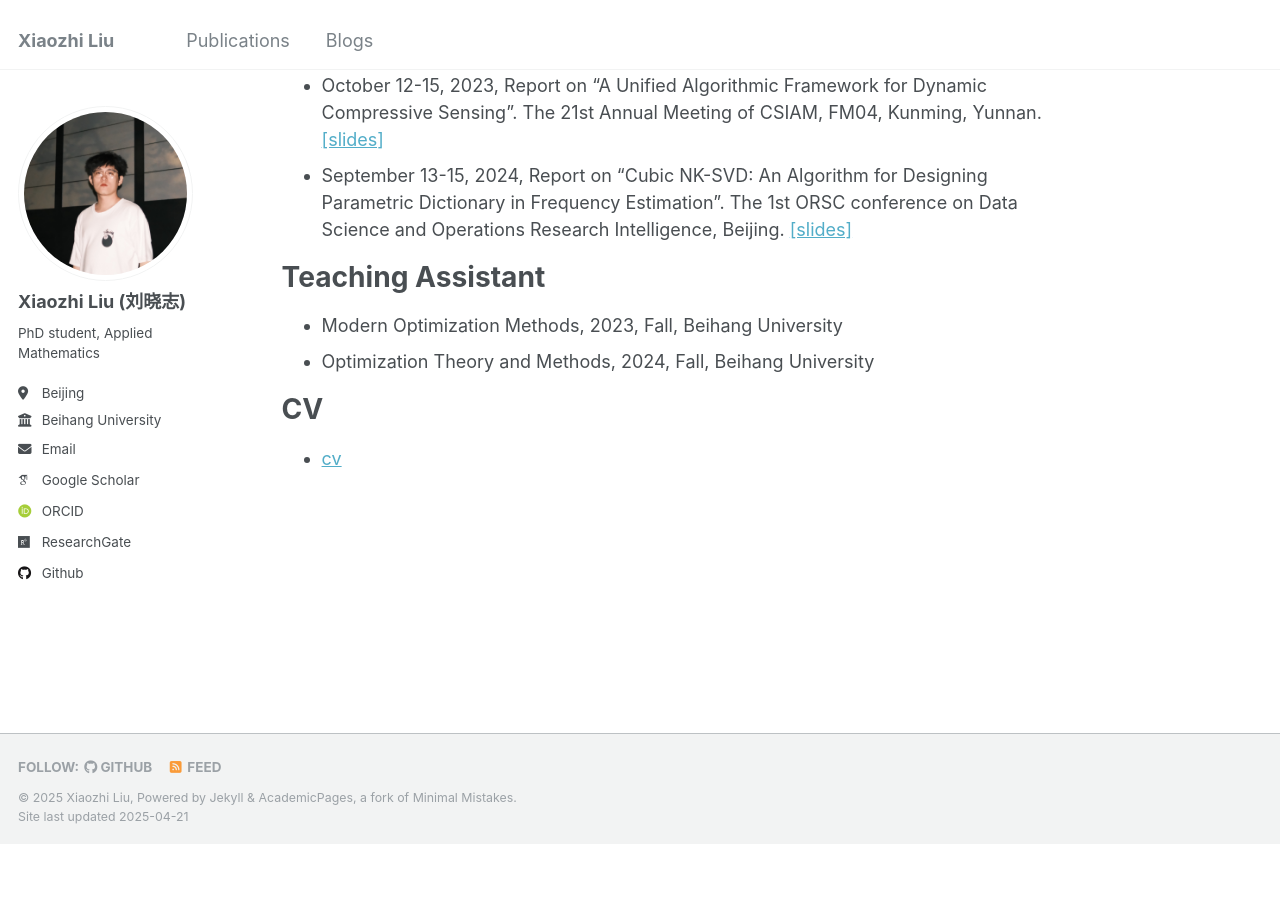
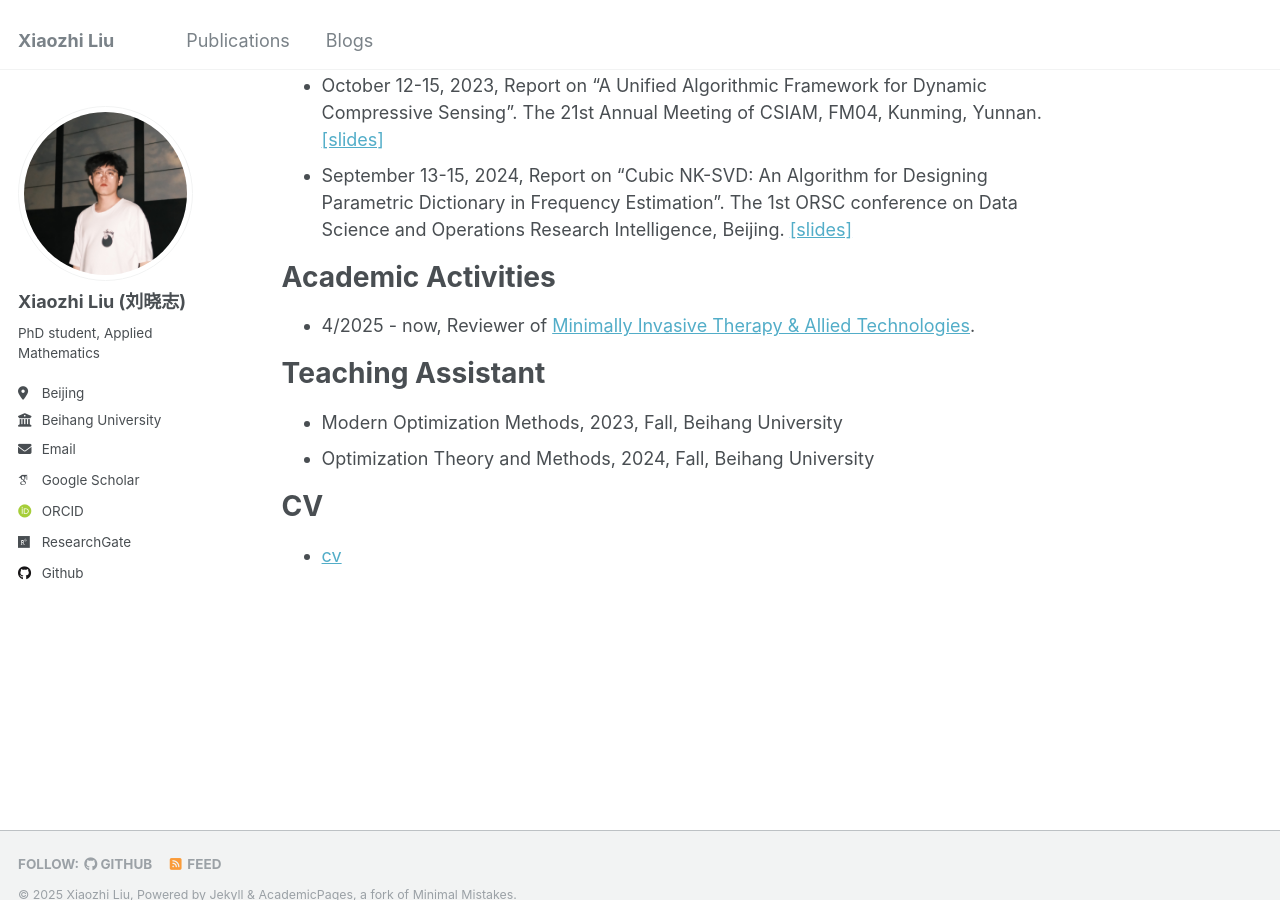
Before and after one commit to xzliu-opt/xzliu-opt.github.io, a Jekyll site: the page built from _pages/about.md, in a window 1280 px wide and 900 px high, scrolled down 826 px. Built offline with Jekyll 4.4.1, drawn with Linux system fonts in a browser that asks for light colours; some web fonts are replaced; before the commit the page ends 1670 px from its top, so only the background shows below that.

Commit message:
Update about.md

```diff
--- a/_pages/about.md
+++ b/_pages/about.md
@@ -43,6 +43,10 @@
 - October 12-15, 2023, Report on “A Unified Algorithmic Framework for Dynamic Compressive Sensing”. The 21st Annual Meeting of CSIAM, FM04, Kunming, Yunnan. [[slides]](https://xzliu-opt.github.io/files/slides/slides_CSIAM_2023.pdf)
 - September 13-15, 2024, Report on “Cubic NK-SVD: An Algorithm for Designing Parametric Dictionary in Frequency Estimation”. The 1st ORSC conference on Data Science and Operations Research Intelligence, Beijing. [[slides]](https://xzliu-opt.github.io/files/slides/slides_ORSC_2024.pdf)
 
+Academic Activities
+======
+- 4/2025 - now, Reviewer of [Minimally Invasive Therapy & Allied Technologies](https://www.tandfonline.com/journals/imit20).
+
 Teaching Assistant
 ======
 - Modern Optimization Methods, 2023, Fall, Beihang University
```
